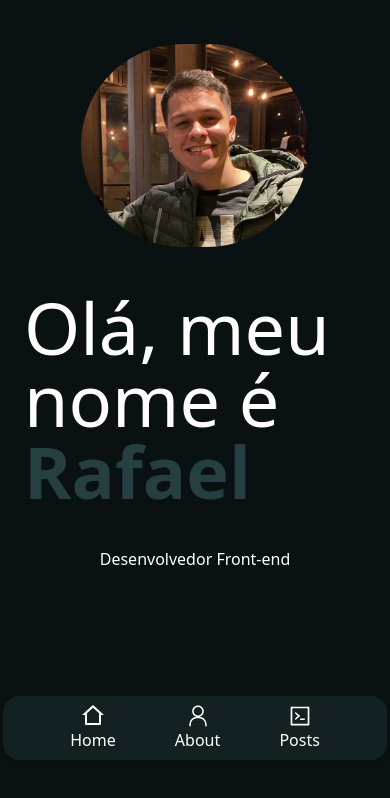
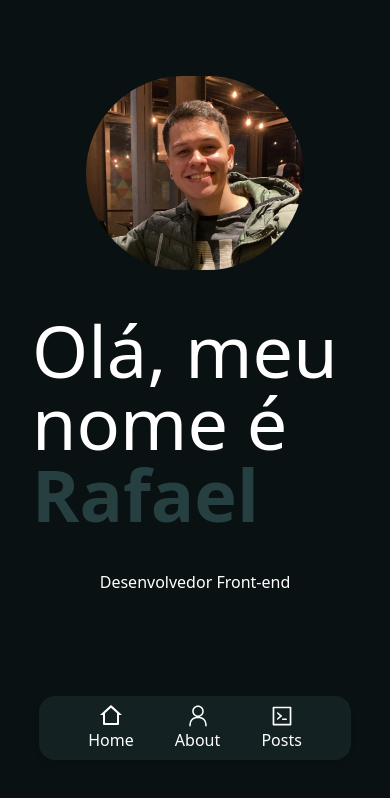
Before and after one commit to rafaelnunes22/my-site, a Next.js app: page / in a window 390 px wide. Shown: the top 798 px of the page. Built offline with nearby package versions, Linux system fonts and the light colour scheme.

Commit message:
fix(main): adjust mobile padding

```diff
--- a/src/components/navbar/styles.module.css
+++ b/src/components/navbar/styles.module.css
@@ -1,7 +1,11 @@
 .nav {
-  @apply w-96 h-16 absolute bg-green-300 left-0 right-0 m-auto rounded-2xl shadow-md z-50 flex justify-evenly p-2 duration-300;
+  @apply w-[80%] h-16 absolute bg-green-300 left-0 right-0 m-auto rounded-2xl shadow-md z-50 flex justify-evenly p-2 duration-300;
 
   @apply animate-appear;
+
+  @screen desktop {
+    @apply w-96;
+  }
 }
 
 .button {
--- a/src/styles/Home.module.css
+++ b/src/styles/Home.module.css
@@ -1,8 +1,8 @@
 .main {
-  @apply flex flex-col gap-10 items-center h-screen;
+  @apply flex flex-col gap-10 items-center h-screen p-8;
 
   & .section {
-    @apply flex flex-col w-full gap-11 px-6;
+    @apply flex flex-col w-full gap-11;
 
     & .img {
       @apply rounded-full w-2/3 self-center;
```
